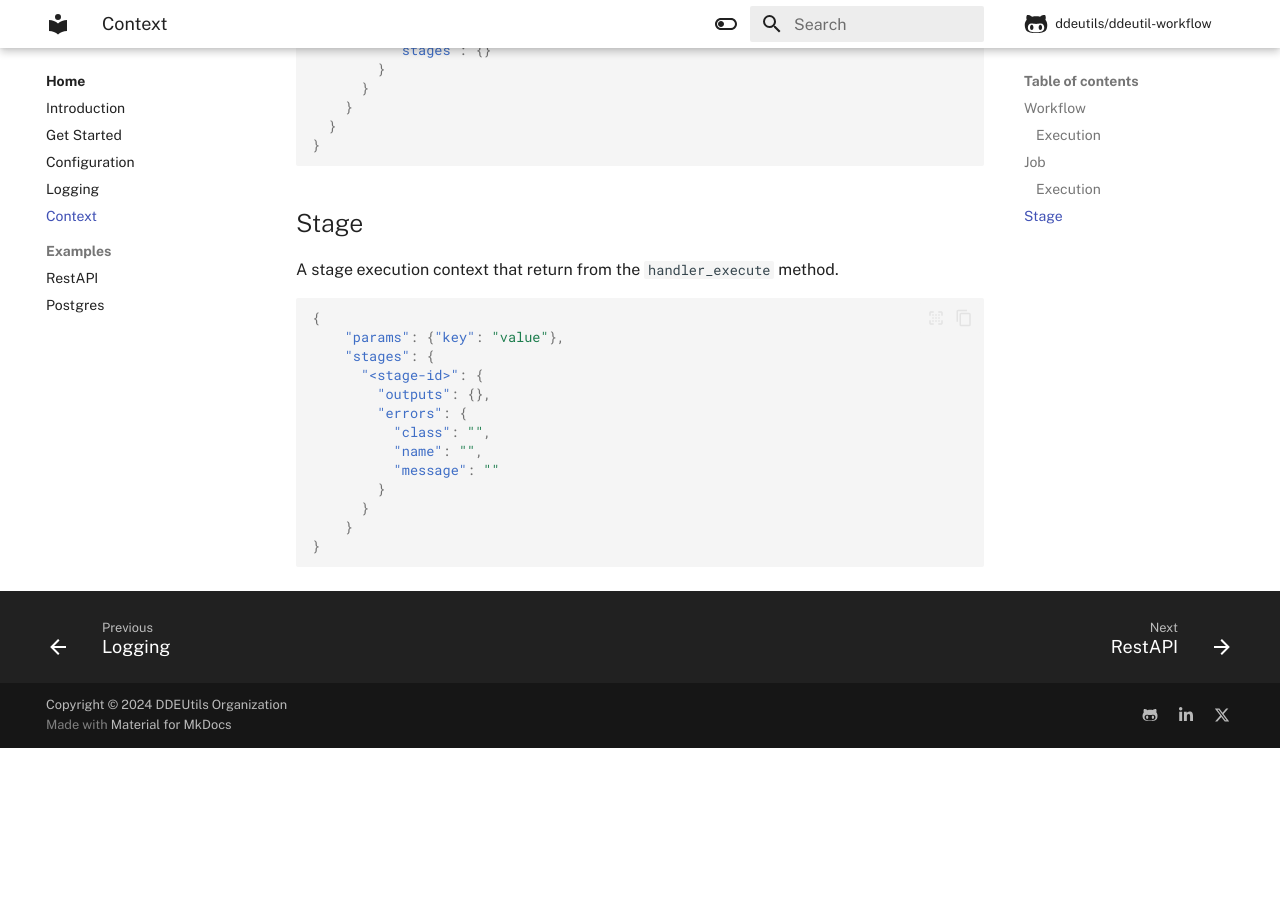
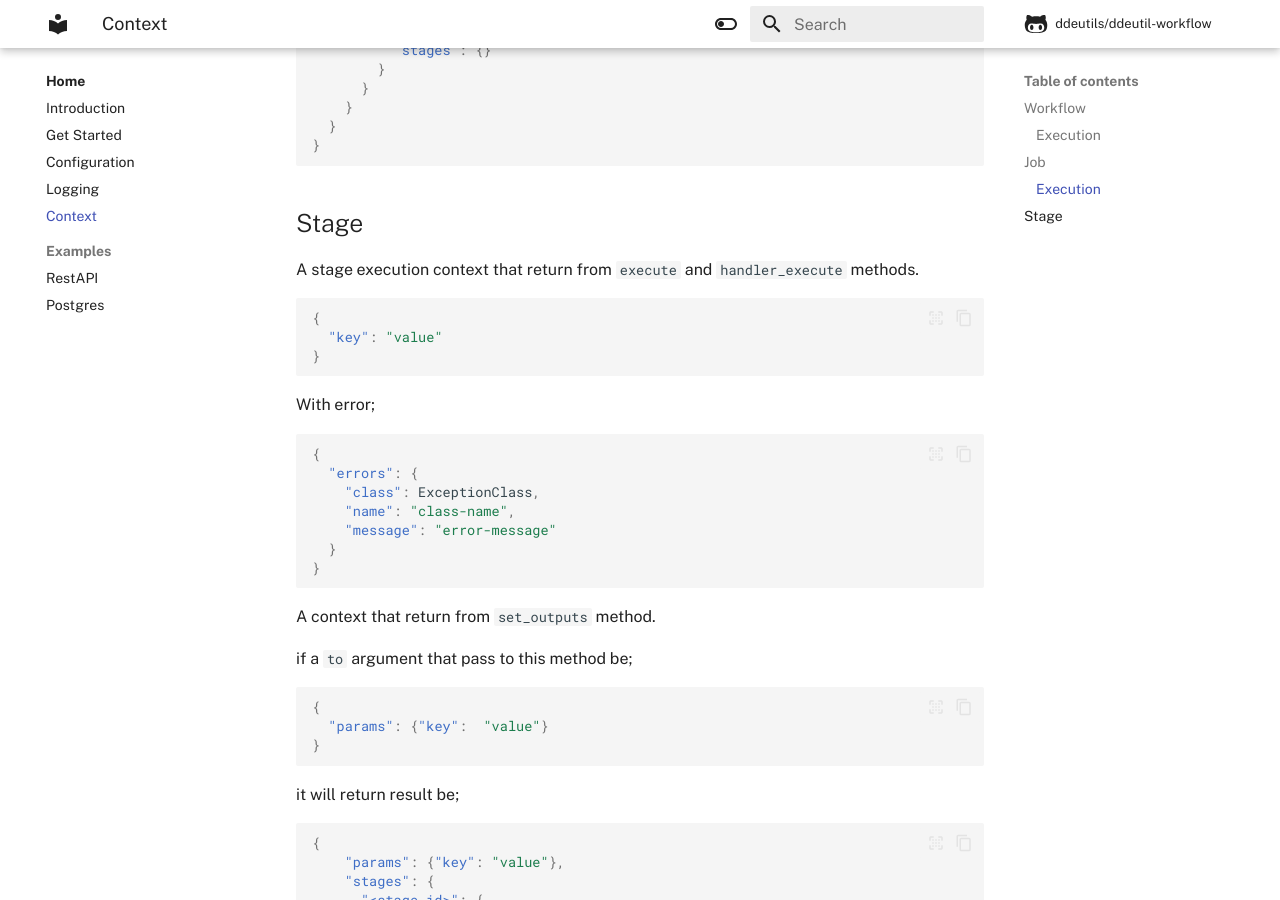
Before and after one commit to ddeutils/ddeutil-workflow, an MkDocs documentation site: the page built from docs/context.md, in a window 1280 px wide and 900 px high, scrolled down 1009 px. Built offline with MkDocs 1.6.1 and Material for MkDocs 9.7.7, drawn with Linux system fonts in a browser that asks for light colours; comment, search, counter and statistics services are not loaded; before the commit the page ends 1757 px from its top, so only the background shows below that.

````diff
--- a/docs/context.md
+++ b/docs/context.md
@@ -48,7 +48,38 @@
 
 ## Stage
 
-A stage execution context that return from the `handler_execute` method.
+A stage execution context that return from `execute` and `handler_execute`
+methods.
+
+```json
+{
+  "key": "value"
+}
+```
+
+With error;
+
+```json
+{
+  "errors": {
+    "class": ExceptionClass,
+    "name": "class-name",
+    "message": "error-message"
+  }
+}
+```
+
+A context that return from `set_outputs` method.
+
+if a `to` argument that pass to this method be;
+
+```json
+{
+  "params": {"key":  "value"}
+}
+```
+
+it will return result be;
 
 ```json
 {
````
Also changed, not shown: 1 other file.
